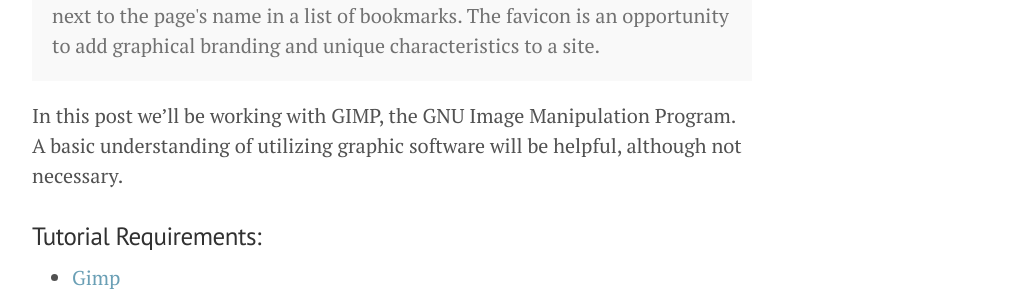
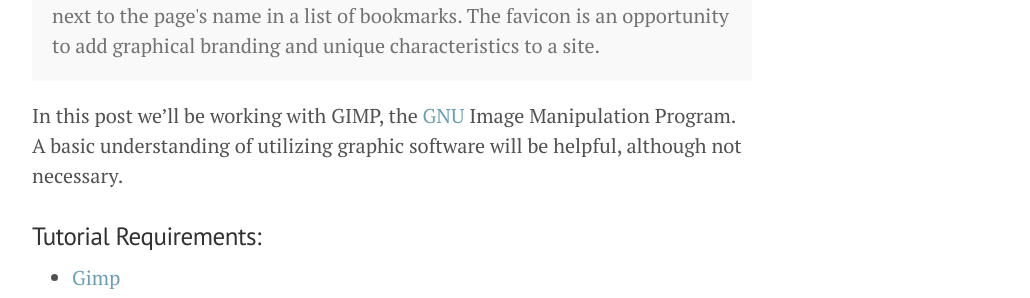
Before and after one commit to indexcosmos/indexcosmos.github.io, a Jekyll site: the page built from _posts/2015-09-08-Fav-ico-with-gimp.md, in a window 1280 px wide. Shown: the part 311-609 px from the top of the page, without its empty margins (248-1278 px from the left). Built offline with Jekyll 4.4.1, drawn with Linux system fonts in a browser that asks for light colours; Markdown is read by kramdown in place of the engine named in the settings; part of the change alters nothing that is shown.

Commit message:
Update file

```diff
--- a/_posts/2015-09-08-Fav-ico-with-gimp.md
+++ b/_posts/2015-09-08-Fav-ico-with-gimp.md
@@ -7,7 +7,7 @@ title: Make a Favicon with Gimp.
   A favicon or favorite icon is also known as a bookmark icon, web site icon, shortcut icon or tab icon. They're normally displayed on browser tabs and next to the page's name in a list of bookmarks. The favicon is an opportunity to add graphical branding and unique characteristics to a site.
 </div>
 
-In this post we'll be working with GIMP, the GNU Image Manipulation Program. A basic understanding of utilizing graphic software will be helpful, although not necessary.
+In this post we'll be working with GIMP, the <a href="http://www.gnu.org/gnu/thegnuproject.en.html">GNU</a> Image Manipulation Program. A basic understanding of utilizing graphic software will be helpful, although not necessary.
 
 ### Tutorial Requirements:
 
```
